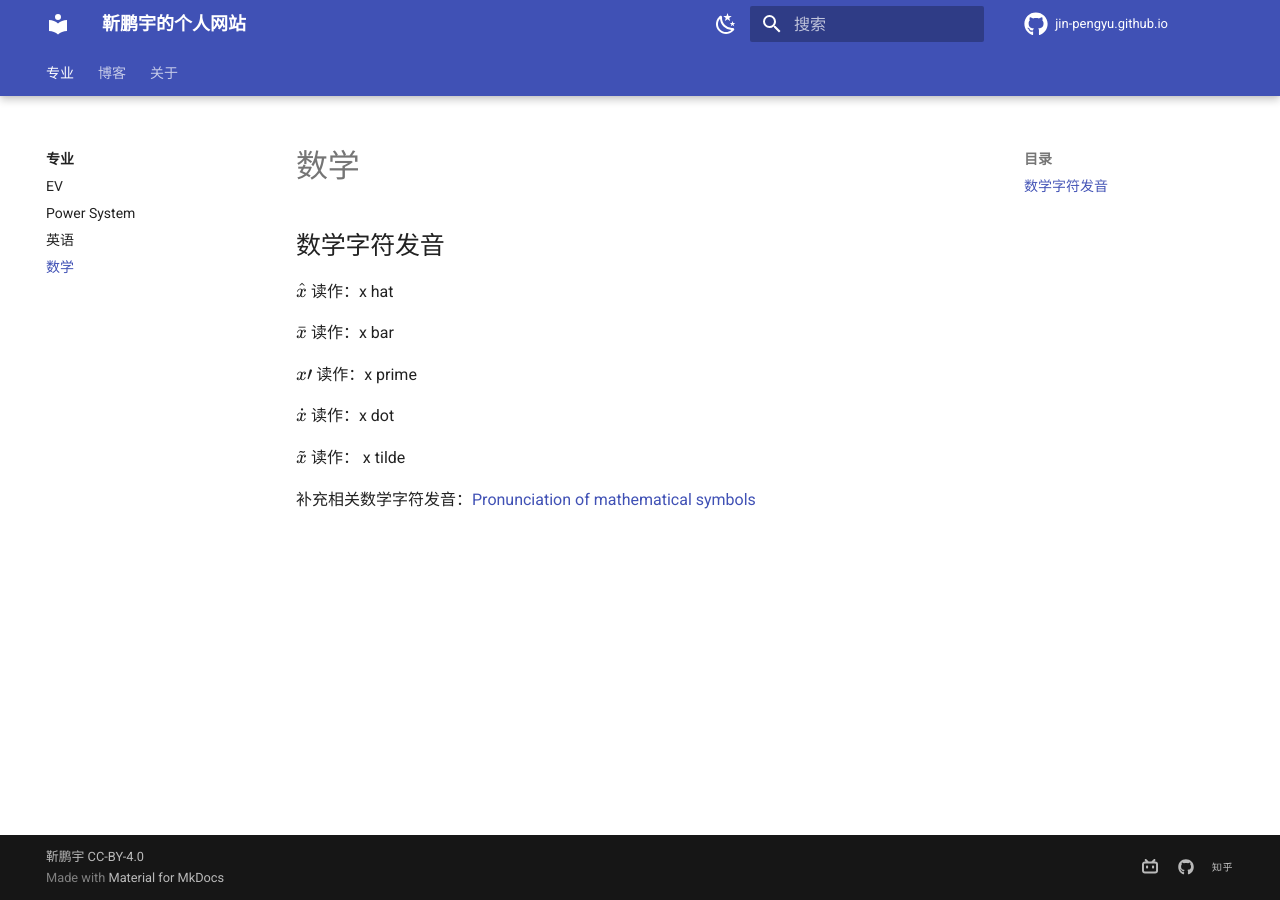
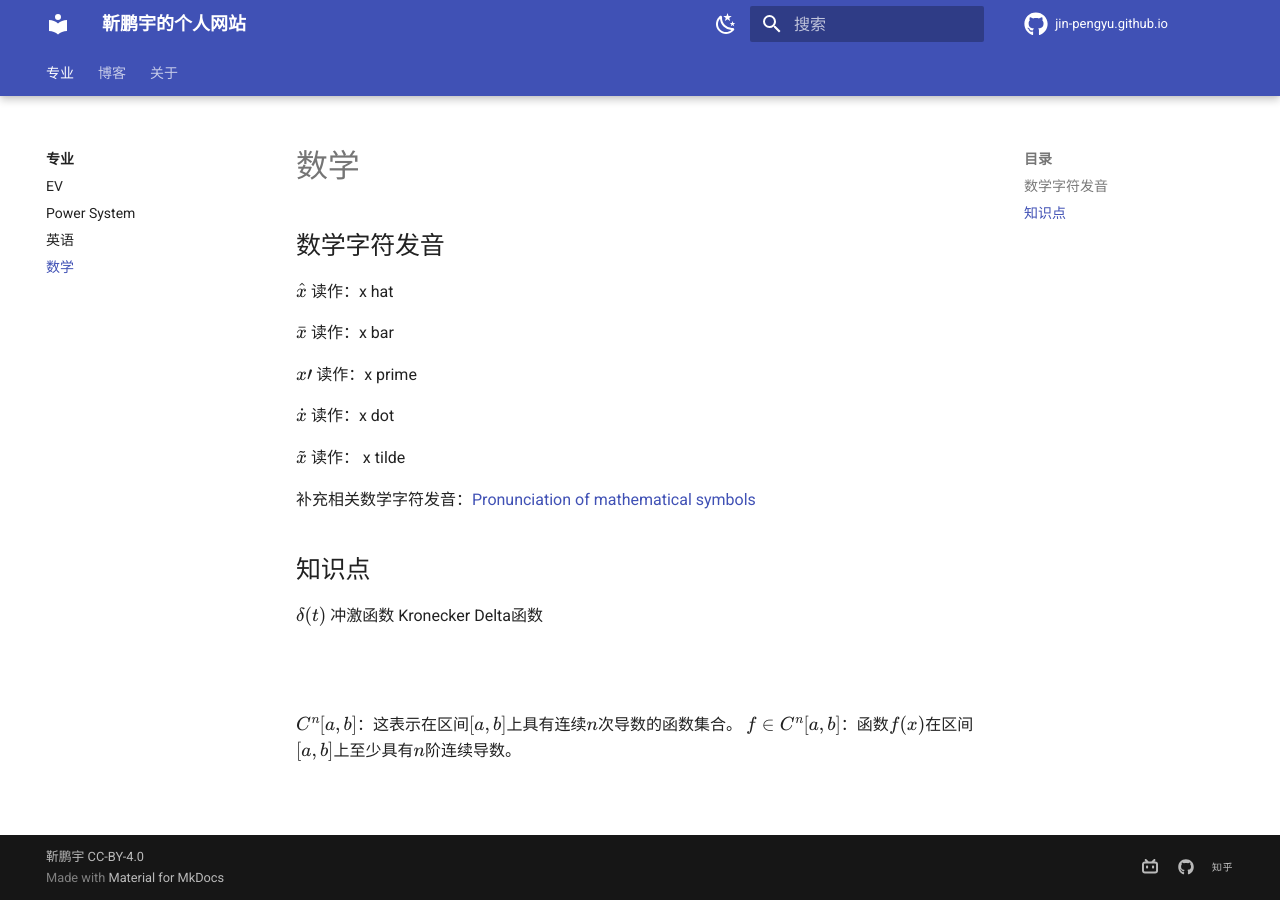
Before and after one commit to Pengyu-Jin/Pengyu-Jin.github.io, an MkDocs documentation site: the page built from docs/major/math/math.md, in a window 1280 px wide. Built offline with MkDocs 1.6.1 and Material for MkDocs 9.7.7, drawn with Linux system fonts in a browser that asks for light colours.

Commit message:
style change 236

```diff
--- a/docs/major/math/math.md
+++ b/docs/major/math/math.md
@@ -11,3 +11,13 @@ $\dot{x}$  读作：x dot
 $\tilde{x}$  读作： x tilde
 
 补充相关数学字符发音：[Pronunciation of mathematical symbols](http://www.uefap.com/speaking/symbols/symbols.htm)
+
+
+## 知识点
+
+$\delta(t)$ 冲激函数  Kronecker Delta函数
+
+<br></br>
+
+$C^n[a, b]$：这表示在区间$[a,b]$上具有连续$n$次导数的函数集合。
+$f \in C^n[a, b]$：函数$f(x)$在区间$[a,b]$上至少具有$n$阶连续导数。
```
